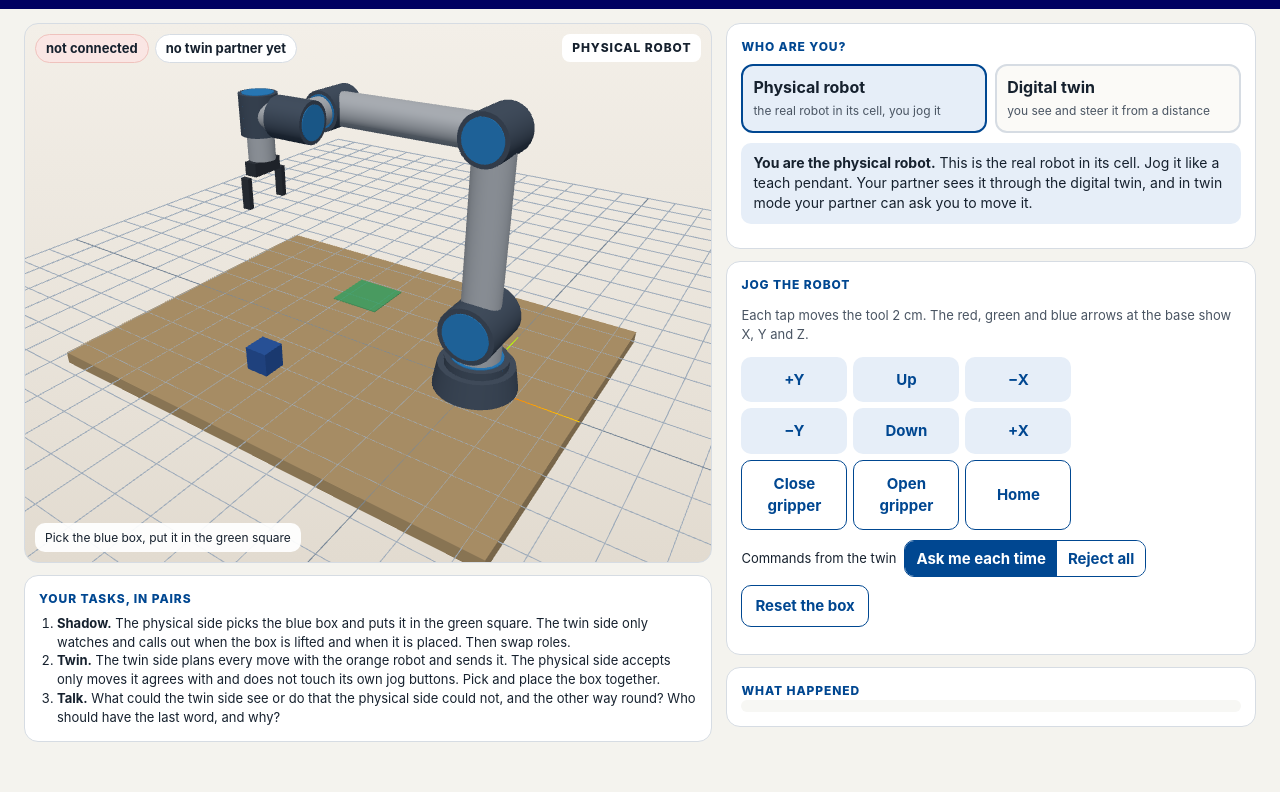
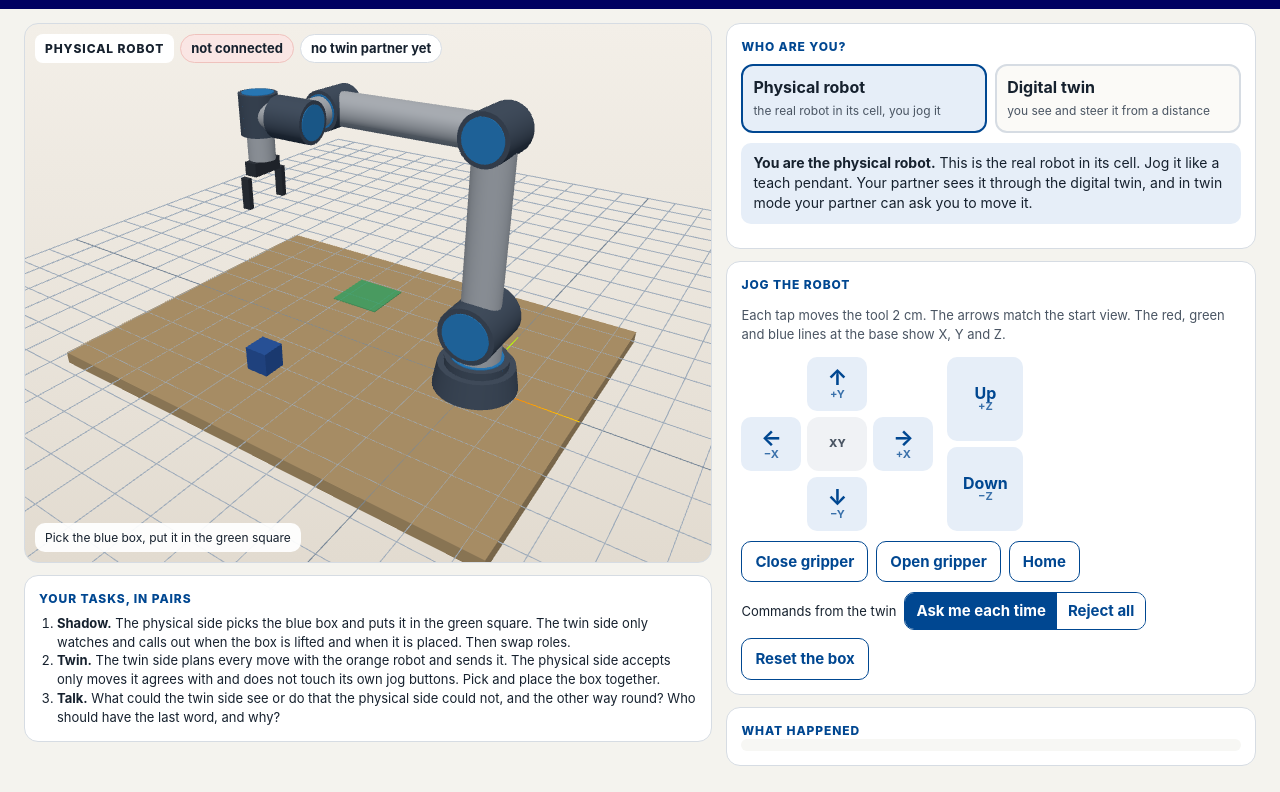
Before and after one commit to jeongyk89/jeongyk89.github.io, a plain HTML site: page ml2305/ur/index.html in a window 1280 px wide. Shown: the part 61-853 px from the top of the page. Before the commit the page ends 829 px from the top, so only its background shows below. Drawn offline with Linux system fonts and the light colour scheme; animation ran at ten frames a second.

Commit message:
Add files via upload

```diff
--- a/ml2305/ur/index.html
+++ b/ml2305/ur/index.html
@@ -28,7 +28,30 @@ main{max-width:1260px;margin:0 auto;padding:14px;display:grid;grid-template-colu
 .overlay{position:absolute;left:10px;top:10px;display:flex;gap:6px;flex-wrap:wrap}
 .chip{display:inline-flex;align-items:center;gap:6px;background:#fff;border-radius:999px;padding:4px 10px;font-size:13px;font-weight:700;border:1px solid var(--line)}
 .chip.ok{background:#e5f3ea;border-color:#b9dfc8}.chip.bad{background:#fae6e4;border-color:#efc2bd}.chip.warn{background:#fbf2dc;border-color:#ecd9a4}
-.viewtag{position:absolute;right:10px;top:10px;font-size:12px;font-weight:800;letter-spacing:.9px;text-transform:uppercase;padding:5px 10px;border-radius:8px}
+.viewtag{font-size:12px;font-weight:800;letter-spacing:.9px;text-transform:uppercase;padding:5px 10px;border-radius:8px;display:inline-flex;align-items:center}
+.overlay{right:10px}
+button{touch-action:manipulation}
+.joy{display:flex;gap:14px;align-items:center;flex-wrap:wrap}
+.dpad{display:grid;grid-template-columns:repeat(3,60px);grid-template-rows:repeat(3,54px);gap:6px}
+.dpad .hub{display:flex;align-items:center;justify-content:center;font-size:11px;color:var(--muted);font-weight:800;background:#f0f2f5;border-radius:12px}
+.zpad{display:grid;grid-template-rows:repeat(2,84px);gap:6px;width:76px}
+.joy .btn{padding:4px;font-size:22px;line-height:1.05;display:flex;flex-direction:column;align-items:center;justify-content:center}
+.joy .btn small{font-size:11px;font-weight:700;opacity:.75}
+.zpad .btn{font-size:16px}
+.grips{margin-top:10px}
+@media(max-width:920px){
+  main{display:flex;flex-direction:column;padding:10px}
+  .col{display:contents}
+  #roleCard{order:1}
+  #view{order:2;height:46vh;min-height:250px;max-height:440px;margin-bottom:12px}
+  #padCard{order:3}
+  #taskCard{order:4;margin-top:0!important}
+  #logCard{order:5}
+  .what{font-size:13px;padding:8px 10px}
+  .roles button,.mode button{padding:8px}
+  .card{padding:12px}
+}
+@media(max-width:920px) and (max-height:700px){#view{height:40vh;min-height:230px}}
 #view.phys .viewtag{background:#fff;color:var(--ink)}#view.twin .viewtag{background:#2f8fd8;color:#fff}
 .legend{position:absolute;left:10px;bottom:10px;background:rgba(255,255,255,.92);border-radius:10px;padding:6px 10px;font-size:12px}
 .roles{display:grid;grid-template-columns:1fr 1fr;gap:8px}
@@ -44,8 +67,6 @@ main{max-width:1260px;margin:0 auto;padding:14px;display:grid;grid-template-colu
 .btn.go{background:#1f9d5a}.btn.stop{background:#c4422b}.btn.or{background:#e07b39}
 .btn:disabled{opacity:.4;cursor:not-allowed}
 .row{display:flex;gap:8px;align-items:center;flex-wrap:wrap}
-.pad{display:grid;grid-template-columns:repeat(3,1fr);gap:6px;max-width:330px}
-.pad .btn{padding:12px 6px}
 .what{background:var(--soft);border-radius:10px;padding:10px 12px;font-size:14px;margin:10px 0}
 .inbox{border:2px solid #e07b39;background:#fff4ec;border-radius:12px;padding:12px;margin-top:10px}
 .seg{display:inline-flex;border:1.5px solid var(--kth);border-radius:10px;overflow:hidden}
@@ -71,13 +92,12 @@ ol{margin:6px 0 0 18px;padding:0}
   </div>
 </header>
 <main>
-  <div>
+  <div class="col">
     <div id="view" class="phys">
-      <div class="overlay"><span class="chip" id="chipA">offline</span><span class="chip" id="chipB">–</span></div>
-      <span class="viewtag" id="viewTag">Physical robot</span>
+      <div class="overlay"><span class="viewtag" id="viewTag">Physical robot</span><span class="chip" id="chipA">offline</span><span class="chip" id="chipB">–</span></div>
       <div class="legend" id="legend"></div>
     </div>
-    <div class="card" style="margin-top:12px">
+    <div class="card" id="taskCard" style="margin-top:12px">
       <div class="eyebrow">Your tasks, in pairs</div>
       <ol class="small">
         <li><b>Shadow.</b> The physical side picks the blue box and puts it in the green square. The twin side only watches and calls out when the box is lifted and when it is placed. Then swap roles.</li>
@@ -86,8 +106,8 @@ ol{margin:6px 0 0 18px;padding:0}
       </ol>
     </div>
   </div>
-  <div>
-    <div class="card">
+  <div class="col">
+    <div class="card" id="roleCard">
       <div class="eyebrow">Who are you?</div>
       <div class="roles" id="roles" style="margin-top:8px">
         <button data-r="phys"><b>Physical robot</b><span>the real robot in its cell, you jog it</span></button>
@@ -103,16 +123,29 @@ ol{margin:6px 0 0 18px;padding:0}
         </div>
       </div>
     </div>
-    <div class="card">
+    <div class="card" id="padCard">
       <div class="eyebrow" id="padTitle">Jog the robot</div>
       <p class="small muted" id="padHelp"></p>
-      <div class="pad" id="pad">
-        <button class="btn soft" data-j="0,0.02,0">+Y</button><button class="btn soft" data-j="0,0,0.02">Up</button><button class="btn soft" data-j="-0.02,0,0">−X</button>
-        <button class="btn soft" data-j="0,-0.02,0">−Y</button><button class="btn soft" data-j="0,0,-0.02">Down</button><button class="btn soft" data-j="0.02,0,0">+X</button>
-        <button class="btn ghost" id="gClose">Close gripper</button><button class="btn ghost" id="gOpen">Open gripper</button><button class="btn ghost" id="bHome">Home</button>
+      <div class="inbox hide" id="inbox" style="margin:0 0 10px"></div>
+      <div id="pad">
+        <div class="joy">
+          <div class="dpad">
+            <span></span><button class="btn soft" data-j="0,0.02,0" aria-label="Move away, plus Y">↑<small>+Y</small></button><span></span>
+            <button class="btn soft" data-j="-0.02,0,0" aria-label="Move left, minus X">←<small>−X</small></button><span class="hub">XY</span><button class="btn soft" data-j="0.02,0,0" aria-label="Move right, plus X">→<small>+X</small></button>
+            <span></span><button class="btn soft" data-j="0,-0.02,0" aria-label="Move closer, minus Y">↓<small>−Y</small></button><span></span>
+          </div>
+          <div class="zpad">
+            <button class="btn soft" data-j="0,0,0.02" aria-label="Move up">Up<small>+Z</small></button>
+            <button class="btn soft" data-j="0,0,-0.02" aria-label="Move down">Down<small>−Z</small></button>
+          </div>
+        </div>
+        <div class="row grips">
+          <button class="btn or" id="bSend">Send move</button>
+          <button class="btn ghost" id="gClose">Close gripper</button><button class="btn ghost" id="gOpen">Open gripper</button><button class="btn ghost" id="bHome">Home</button>
+        </div>
       </div>
+      <p class="small" id="info" style="margin:8px 0 0"></p>
       <div class="row" style="margin-top:10px" id="twinSend">
-        <button class="btn or" id="bSend">Send move</button>
         <button class="btn ghost" id="bSync">Reset orange to robot</button>
         <button class="btn stop" id="bStop">Stop</button>
       </div>
@@ -121,10 +154,9 @@ ol{margin:6px 0 0 18px;padding:0}
         <span class="seg" id="consent"><button data-c="ask" class="on">Ask me each time</button><button data-c="reject">Reject all</button></span>
         <button class="btn ghost" id="bReset">Reset the box</button>
       </div>
-      <div class="inbox hide" id="inbox"></div>
-      <p class="small" id="info"></p>
+
     </div>
-    <div class="card">
+    <div class="card" id="logCard">
       <div class="eyebrow">What happened</div>
       <div class="log" id="log"></div>
     </div>
@@ -296,11 +328,11 @@ function setMode(m) {
   $('#modes [data-m=model]').classList.toggle('hide', role === 'real');
   $('#what').innerHTML = WHAT[role === 'real' ? 'real' : m];
   const twin = m === 'twin', shadow = m === 'shadow';
-  $('#twinSend').classList.toggle('hide', !twin);
+  $('#twinSend').classList.toggle('hide', !twin); $('#bSend').classList.toggle('hide', !twin);
   $$('#pad button').forEach(b => b.disabled = shadow);
   $('#gClose').classList.toggle('hide', role === 'real'); $('#gOpen').classList.toggle('hide', role === 'real');
   $('#padTitle').textContent = twin ? 'Plan with the orange robot' : 'Jog the robot';
-  $('#padHelp').textContent = shadow ? 'Shadow mode is watch only. Ask your partner what to do.' : twin ? 'The buttons move the orange robot. Nothing happens on the physical side until you send and your partner accepts.' : 'Each tap moves the tool 2 cm. The red, green and blue arrows at the base show X, Y and Z.';
+  $('#padHelp').textContent = shadow ? 'Shadow mode is watch only. Ask your partner what to do.' : twin ? 'The buttons move the orange robot. Nothing happens on the physical side until you send and your partner accepts.' : 'Each tap moves the tool 2 cm. The arrows match the start view. The red, green and blue lines at the base show X, Y and Z.';
   ghost.g.visible = twin; if (twin && remote) { ghostQ = remote.q.slice(); ghostGrip = !!remote.grip; }
   $('#legend').innerHTML = twin ? '<b style="color:#5b6b80">■</b> robot as the data says &nbsp; <b style="color:#e07b39">■</b> your planned move' : role === 'phys' && pending ? '<b style="color:#e07b39">■</b> move the twin asks for' : 'Pick the blue box, put it in the green square';
   info(''); sendPresence();
```
